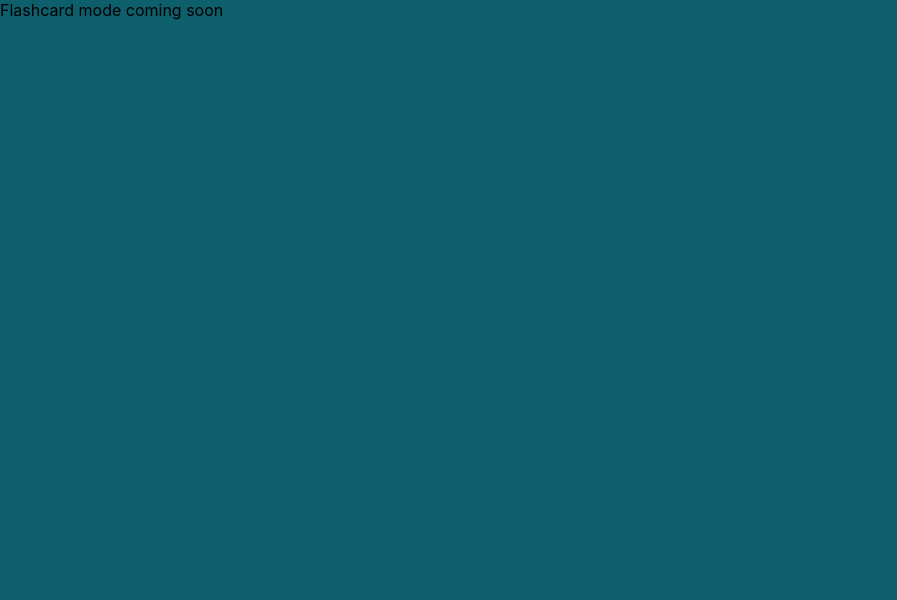
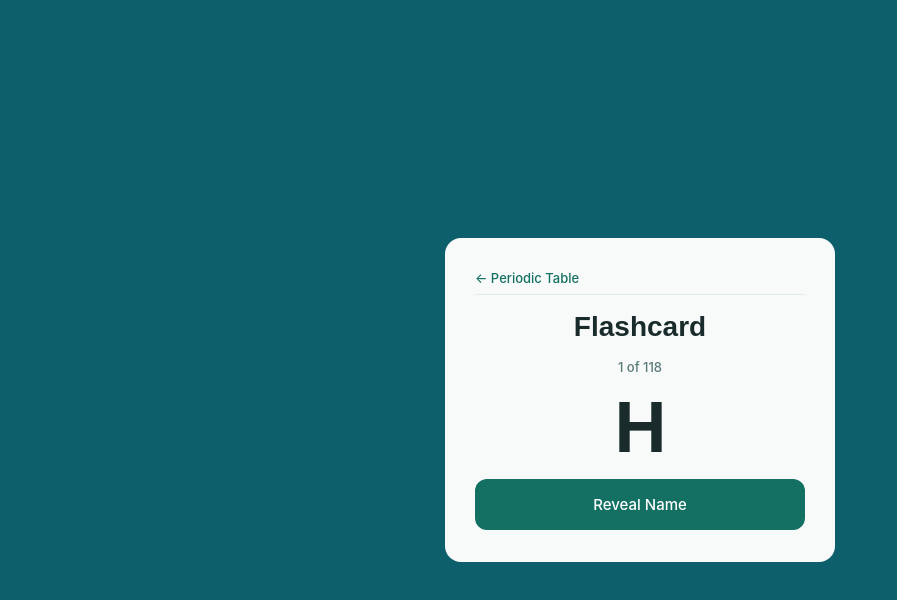
Before and after one commit to KerryCX/periodic-table, a React (Vite) app: page / in a window 1280 px wide. Both pictures are taken after a click on the button "Flashcard". Shown: the top 600 px of the page, without its empty margins (0-897 px from the left). Built offline with nearby package versions, Linux system fonts and the light colour scheme.

Commit message:
flashcard set up

```diff
--- a/src/App.tsx
+++ b/src/App.tsx
@@ -1,5 +1,6 @@
 import { useState } from "react";
 import ModeSelect from "./pages/ModeSelect";
+import Flashcard from "./pages/Flashcard";
 
 type Mode = "select" | "flashcard" | "quiz";
 
@@ -9,7 +10,7 @@ function App() {
   return (
     <div>
       {mode === "select" && <ModeSelect onSelectMode={(m) => setMode(m)} />}
-      {mode === "flashcard" && <div>Flashcard mode coming soon</div>}
+      {mode === "flashcard" && <Flashcard onBack={() => setMode("select")} />}
       {mode === "quiz" && <div>Quiz mode coming soon</div>}
     </div>
   );
--- a/src/index.css
+++ b/src/index.css
@@ -66,3 +66,94 @@ body {
   cursor: pointer;
   width: 100%;
 }
+
+/* Secondary button — outlined teal */
+.btn-secondary {
+  background-color: transparent;
+  color: #147063;
+  font-family: "Inter", sans-serif;
+  font-weight: 500;
+  font-size: 15px;
+  border: 2px solid #147063;
+  border-radius: 12px;
+  padding: 14px 16px;
+  cursor: pointer;
+  width: 100%;
+}
+
+.btn-secondary:hover {
+  background-color: #147063;
+  color: #ffffff;
+  transition:
+    background-color 0.15s ease,
+    color 0.15s ease;
+}
+
+/* Back nav row */
+.back-nav {
+  display: flex;
+  align-items: center;
+  gap: 6px;
+  font-family: "Inter", sans-serif;
+  font-weight: 500;
+  font-size: 13px;
+  color: #147063;
+  background: none;
+  border: none;
+  cursor: pointer;
+  padding: 0;
+  align-self: flex-start;
+}
+
+.back-nav:hover {
+  opacity: 0.75;
+}
+
+/* Progress text — "3 / 20" */
+.text-progress {
+  font-family: "Inter", sans-serif;
+  font-weight: 500;
+  font-size: 13px;
+  color: #5a7a7a;
+  text-align: center;
+}
+
+/* Card header — atomic number + category pill row */
+.card-header {
+  display: flex;
+  align-items: center;
+  justify-content: space-between;
+  padding-bottom: 8px;
+  border-bottom: 1px solid #e0ecec;
+}
+
+/* Element symbol — Space Grotesk 72 Bold */
+.text-symbol {
+  font-family: "Space Grotesk", sans-serif;
+  font-weight: 700;
+  font-size: 72px;
+  color: #1a2b2b;
+  text-align: center;
+  line-height: 1;
+  letter-spacing: -1px;
+}
+
+/* Element name — Outfit 28 Bold */
+.text-element-name {
+  font-family: "Outfit", sans-serif;
+  font-weight: 700;
+  font-size: 28px;
+  color: #1a2b2b;
+  text-align: center;
+}
+
+/* Symbol origin text — Inter 15 Regular */
+.text-origin {
+  font-family: "Inter", sans-serif;
+  font-weight: 400;
+  font-size: 15px;
+  color: #5a7a7a;
+  text-align: center;
+  font-style: italic;
+  line-height: 1.5;
+}
--- /dev/null
+++ b/src/pages/Flashcard.tsx
@@ -0,0 +1,74 @@
+import { useEffect, useState } from "react";
+import { getData } from "../utils";
+import type { Element } from "../types";
+
+interface Props {
+  onBack: () => void;
+}
+
+function Flashcard({ onBack }: Props) {
+  const [elements, setElements] = useState<Element[]>([]);
+  const [current, setCurrent] = useState<number>(0);
+  const [revealed, setRevealed] = useState<boolean>(false);
+  const [showOrigin, setShowOrigin] = useState<boolean>(false);
+
+  useEffect(() => {
+    getData().then(setElements);
+  }, []);
+
+  const element = elements[current];
+
+  if (!element) return <div>Loading...</div>;
+
+  const handleNext = () => {
+    setCurrent((prev) => prev + 1);
+    setRevealed(false);
+    setShowOrigin(false);
+  };
+
+  return (
+    <div className='screen'>
+      <div className='card'>
+        <div className='card-header'>
+          <button className='back-nav' onClick={onBack}>
+            ← Periodic Table
+          </button>
+        </div>
+        <h2 className='heading'>Flashcard</h2>
+        <p className='text-progress'>
+          {current + 1} of {elements.length}
+        </p>
+        <p className='text-symbol'>{element.symbol}</p>
+
+        {revealed && <p className='text-element-name'>{element.name}</p>}
+
+        {!revealed && (
+          <button className='btn-primary' onClick={() => setRevealed(true)}>
+            Reveal Name
+          </button>
+        )}
+
+        {revealed && (
+          <>
+            {!showOrigin && (
+              <button
+                className='btn-secondary'
+                onClick={() => setShowOrigin(true)}
+              >
+                Reveal Origin
+              </button>
+            )}
+            {showOrigin && (
+              <p className='text-origin'>{element.symbolOrigin}</p>
+            )}
+            <button className='btn-primary' onClick={handleNext}>
+              Next →
+            </button>
+          </>
+        )}
+      </div>
+    </div>
+  );
+}
+
+export default Flashcard;
```
Also changed, not shown: 1 other file (tests, documents, lock files or other folders).
